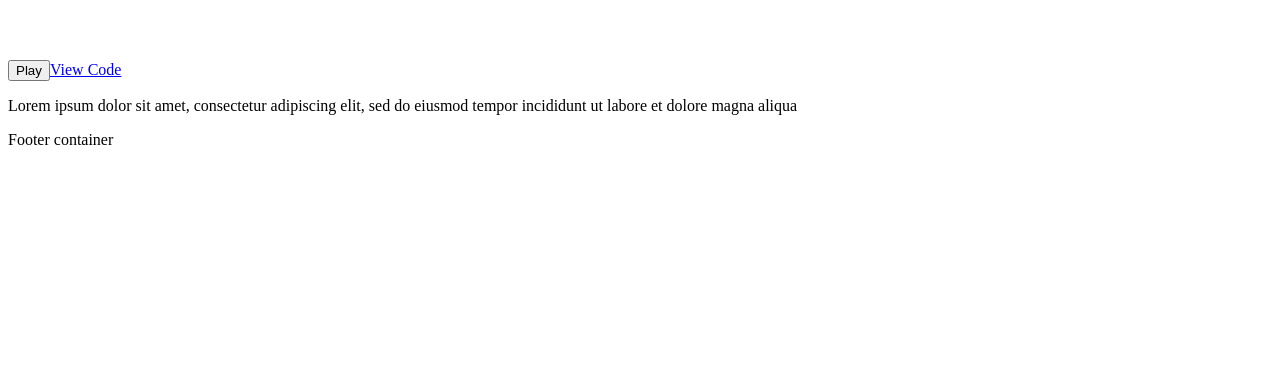
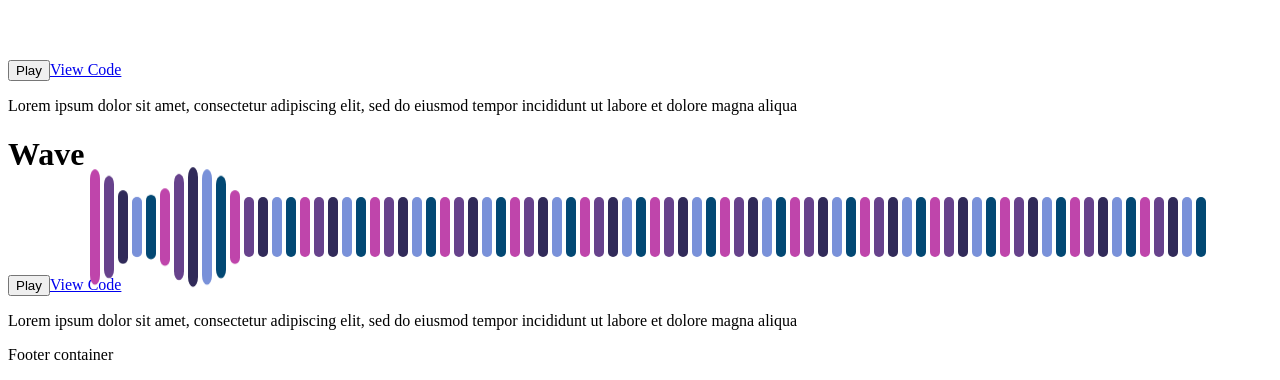
Before and after one commit to morales-k/Animation-Page, a React (Vite) app: page / in a window 1280 px wide. Shown: the part 1844-2224 px from the top of the page. Before the commit the page ends 2009 px from the top, so only its background shows below. Built offline with nearby package versions, Linux system fonts and the light colour scheme; the HTML template or start-up script is replaced by a standard one.

Commit message:
Add wave animation Calculate total waves/wave styles.

```diff
--- /dev/null
+++ b/src/Animations/Wave/index.css
@@ -0,0 +1,28 @@
+#waveContainer {
+  width: 100vw;
+  display: flex;
+  justify-content: center;
+}
+
+.wave {
+  display: block;
+  width: 10px;
+  height: 60px;
+  margin: 2px;
+  border-radius: 16px;
+  animation: 4s infinite wave;
+}
+
+@keyframes wave {
+  0% {
+      transform: scaleY(1);
+  }
+
+  50% {
+      transform: scaleY(2);
+  }
+
+  100% {
+      transform: scaleY(1);
+  }
+}
--- /dev/null
+++ b/src/Animations/Wave/index.jsx
@@ -0,0 +1,72 @@
+import React, { useEffect, useRef, useState } from 'react';
+import './index.css';
+
+function Wave() {
+  const [totalWaves, setTotalWaves] = useState([]);
+  const waveRef = useRef(null);
+
+  useEffect(() => {
+    calculateTotalWaves();
+  }, []);
+
+  useEffect(() => {
+    if (totalWaves.length > 0) {
+      addWaveStyles();
+    }
+  }, [totalWaves]);
+
+  function calculateTotalWaves () {
+    const animationWidth = waveRef.current.scrollWidth;
+    const waveSize = 16;
+    const total = Math.ceil(animationWidth / waveSize);
+    let waves = [];
+
+    for (let i = 0; i < total; i++) {
+      waves.push(1);
+    }
+    setTotalWaves(waves);
+  };
+
+  // Creates a CSS stylesheet with styles for each wave.
+  function addWaveStyles() {
+    const waves = document.querySelectorAll(".wave");
+    const waveColors = ["#BF45AB", "#67428C", "#302A59", "#7991D9", "#024873"];
+    let currentBgColor = waveColors[0];
+    let waveStyles = "";
+
+    waves.forEach((wave, index) => {
+      const colorIndex = waveColors.indexOf(currentBgColor);
+      const style =
+      `.wave:nth-child(${index+1}) {
+        animation-delay: ${(index + 1) / 2}s;
+        background-color: ${currentBgColor};
+      }`;
+      waveStyles += style;
+
+      if (colorIndex < waveColors.length - 1) {
+        currentBgColor = waveColors[waveColors.indexOf(currentBgColor) + 1];
+      } else {
+        currentBgColor = waveColors[0];
+      }
+    });
+
+    const styleSheet = document.createElement("style");
+    styleSheet.innerText = waveStyles;
+    document.head.appendChild(styleSheet);
+  };
+
+  return (
+    <div ref={waveRef} id="waveContainer" className="paused">
+      {
+        totalWaves && totalWaves.map((wave, index) => {
+          return (
+              <span key={index} className="wave paused">
+              </span>
+          );
+        })
+      }
+    </div>
+  )
+}
+
+export default Wave;
--- a/src/Components/AnimationList.jsx
+++ b/src/Components/AnimationList.jsx
@@ -2,6 +2,7 @@ import React from 'react';
 import DotToPetal from '../Animations/DotToPetal/index.jsx';
 import Transfer from '../Animations/Transfer/index.jsx';
 import Animation from './Animation.jsx';
+import Wave from '../Animations/Wave/index.jsx';
 
 
 const AnimationList = () => {
@@ -20,6 +21,13 @@ const AnimationList = () => {
       description: 'Lorem ipsum dolor sit amet, consectetur adipiscing elit, sed do eiusmod tempor incididunt ut labore et dolore magna aliqua',
       length: 14
     },
+    {
+      name: 'Wave',
+      component: <Wave />,
+      containerId: 'waveContainer',
+      description: 'Lorem ipsum dolor sit amet, consectetur adipiscing elit, sed do eiusmod tempor incididunt ut labore et dolore magna aliqua',
+      length: 10
+    }
   ];
 
   return (
```
